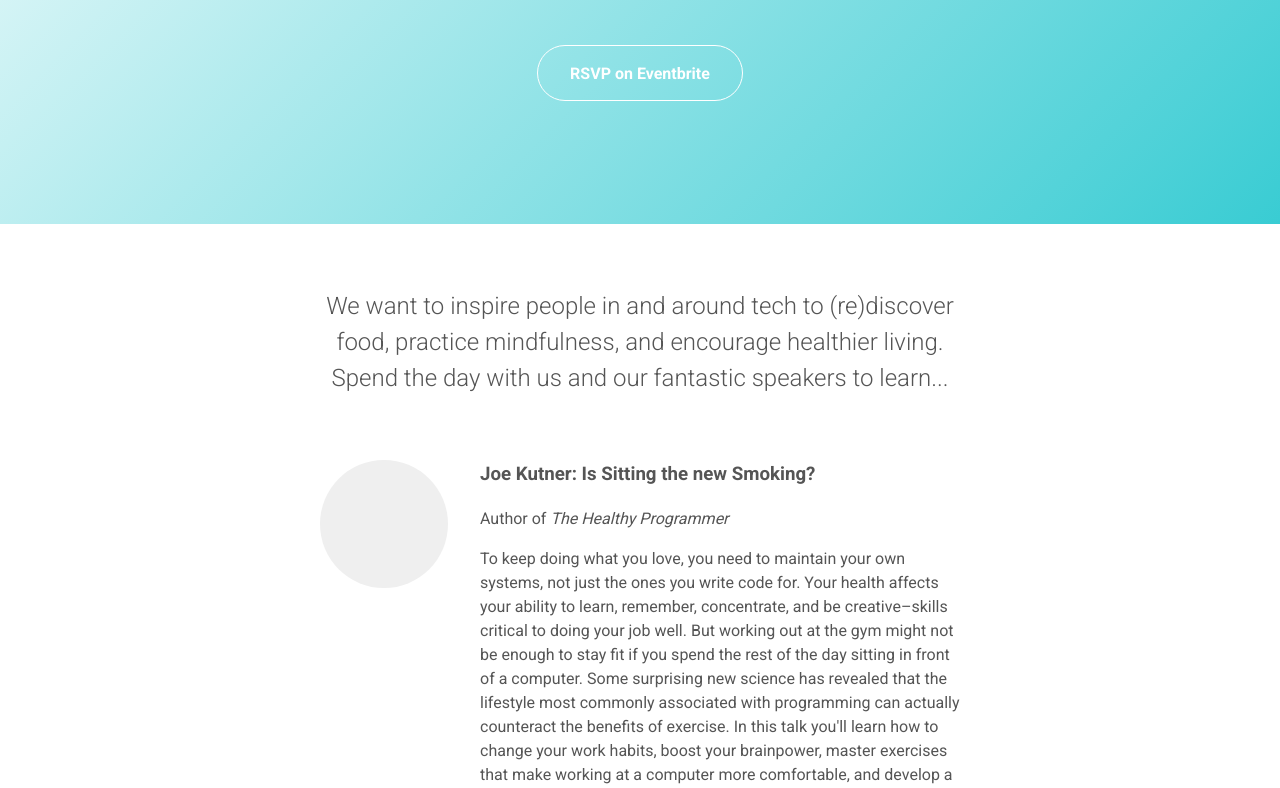
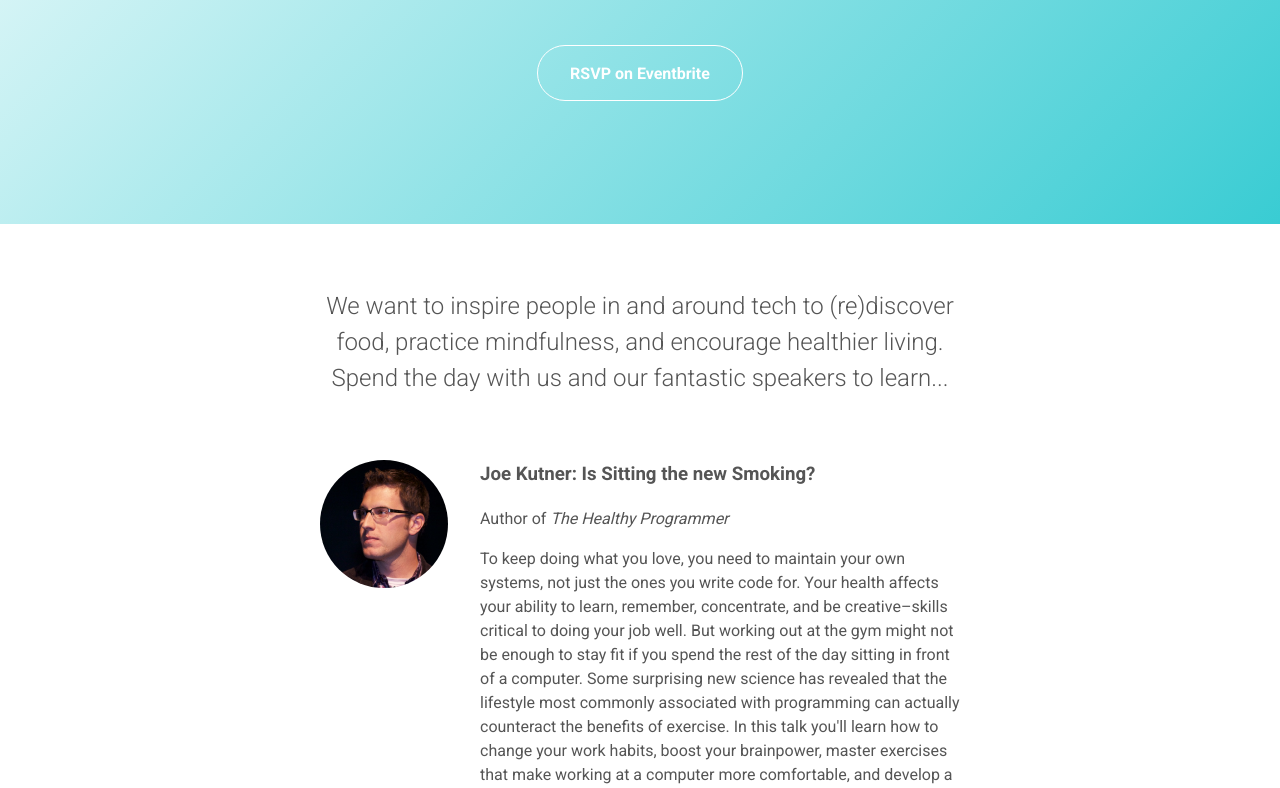
Before and after one commit to max/health-forum, a website: page index.html in a window 1280 px wide. Shown: the part 416-1204 px from the top of the page. Drawn offline with Linux system fonts and the light colour scheme.

Commit message:
add pic for joe

```diff
--- a/index.html
+++ b/index.html
@@ -35,7 +35,7 @@
         <div class="SpeakerList">
           <div class="SpeakerList-item">
             <div class="Speaker">
-              <div class="Speaker-avatar"></div>
+              <img class="Speaker-avatar" src="/joe.jpg" />
 
               <div class="Speaker-body">
                 <h3>Joe Kutner: Is Sitting the new Smoking?</h3>
```
Also changed, not shown: joe.jpg (added).
